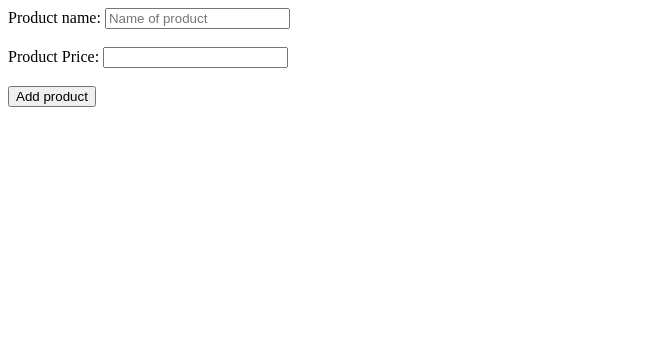
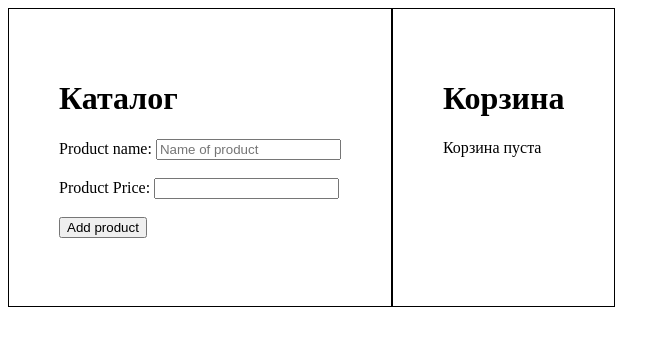
Before and after one commit to ashSmol/JavaScript, a plain HTML site: page ts-2.html in a window 1280 px wide. Shown: the whole page, without its empty margins (0-670 px from the left). Drawn offline with Linux system fonts and the light colour scheme.

Commit message:
добавлена визуальная стилизация

```diff
--- a/ts-2.css
+++ b/ts-2.css
@@ -1,3 +1,14 @@
 .container{
   display: flex;
 }
+
+.catalogue{
+  border: 1px solid black;
+  padding: 50px;
+}
+
+.basket__container{
+  border: 1px solid black;
+  padding: 50px;
+
+}
--- a/ts-2.html
+++ b/ts-2.html
@@ -8,6 +8,7 @@
 <body>
   <div class="container">
     <div class="catalogue">
+      <h1>Каталог</h1>
       <label for="product__name">Product name: </label>
       <input type="text" class="product__name" placeholder="Name of product">
       <br>
@@ -21,7 +22,10 @@
       <br>
       <div class="products"></div>
     </div>
-    <div class="basket"></div>
+    <div class="basket__container">
+      <h1>Корзина</h1>
+      <div class="basket"></div>
+    </div>
   </div>
   <script type="text/javascript">
 
@@ -89,7 +93,7 @@
         this.htmlText = "";
         if (basket.products.length === 0) this.htmlText = "Корзина пуста";
         else {
-          this.htmlText = `В корзине ${this.products.length} товаров (а). \n Цена товаров в корзине: ${this.totalPrice}`
+          this.htmlText = `<span>В корзине ${this.products.length} товаров (а).</span><br><span>Цена товаров в корзине: ${this.totalPrice} </span>`
         }
         document.querySelector(".basket").innerHTML = "";
         document.querySelector(".basket").innerHTML = this.htmlText;
@@ -99,6 +103,7 @@
 
 
     catalogue.showProducts();
+    basket.updateBasketText();
     document.querySelector(".add__product").addEventListener("click", catalogue.addProductToCatalogue);
     document.querySelector(".products").addEventListener("click", (event) => {
       if (event.target.tagName != 'BUTTON') return;
```
